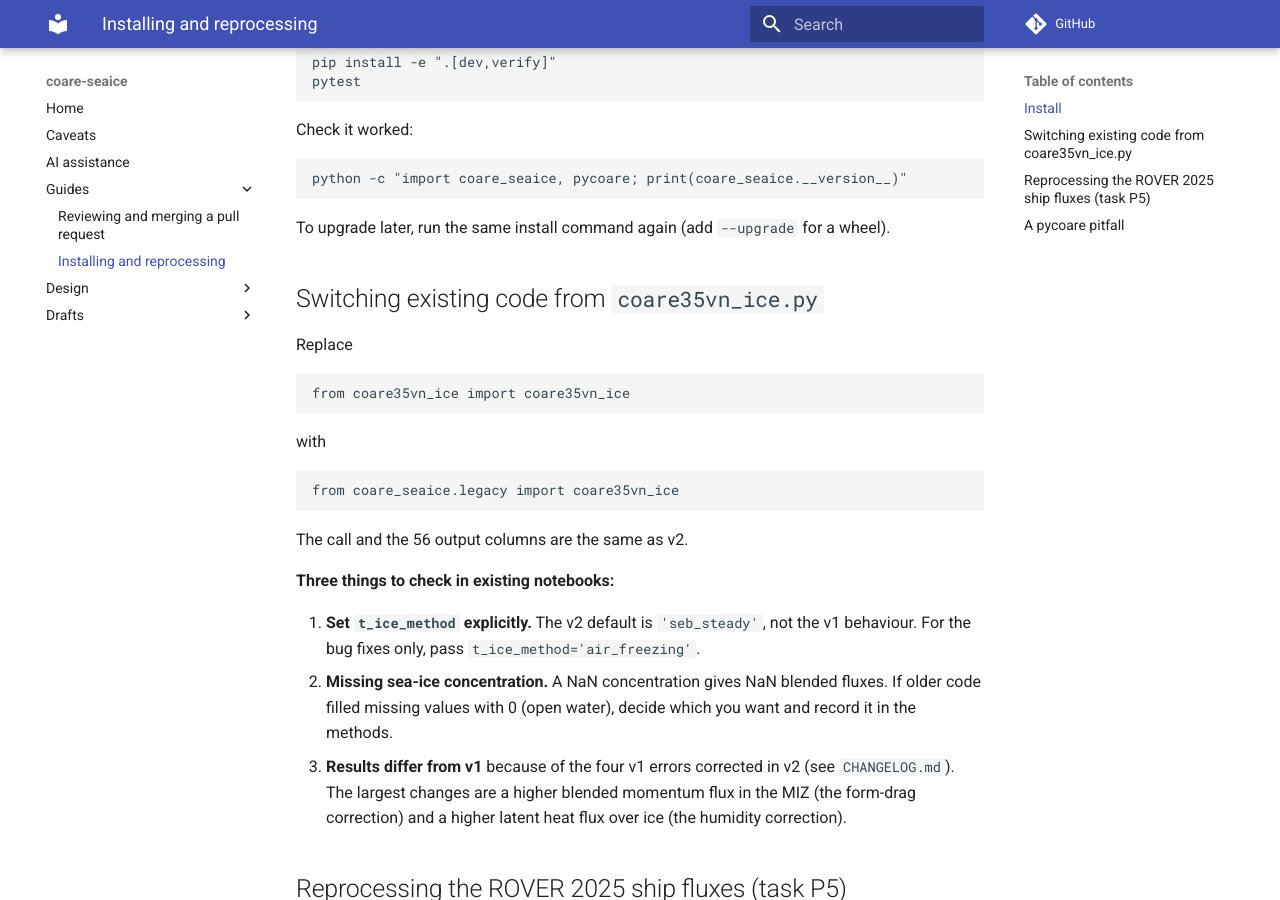
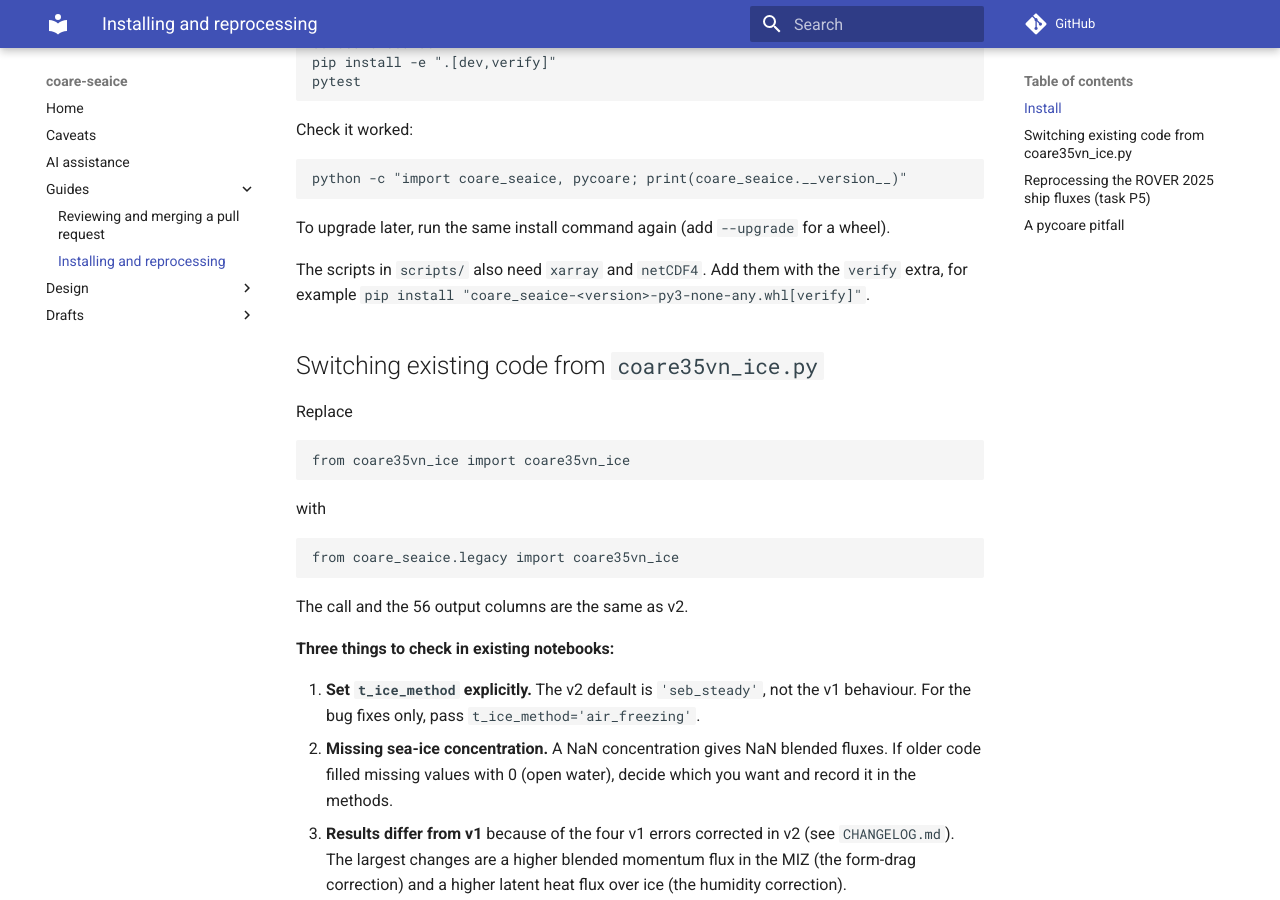
Before and after one commit to cbarrell16/coare-seaice, an MkDocs documentation site: the page built from docs/guides/install_and_reprocess.md, in a window 1280 px wide and 900 px high, scrolled down 572 px. Built offline with MkDocs 1.6.1 and Material for MkDocs 9.7.7, drawn with Linux system fonts in a browser that asks for light colours; comment, search, counter and statistics services are not loaded.

Commit message:
Install guide: note that the scripts need the verify extra
Co-Authored-By: Claude Opus 5.5 <noreply@anthropic.com>
Claude-Session: https://claude.ai/code/session_01DNvuKDGtmBtpu5GEpnkqtj

````diff
--- a/docs/guides/install_and_reprocess.md
+++ b/docs/guides/install_and_reprocess.md
@@ -34,6 +34,9 @@ python -c "import coare_seaice, pycoare; print(coare_seaice.__version__)"
 ```
 
 To upgrade later, run the same install command again (add `--upgrade` for a wheel).
+
+The scripts in `scripts/` also need `xarray` and `netCDF4`. Add them with the
+`verify` extra, for example `pip install "coare_seaice-<version>-py3-none-any.whl[verify]"`.
 
 ## Switching existing code from `coare35vn_ice.py`
 
````
